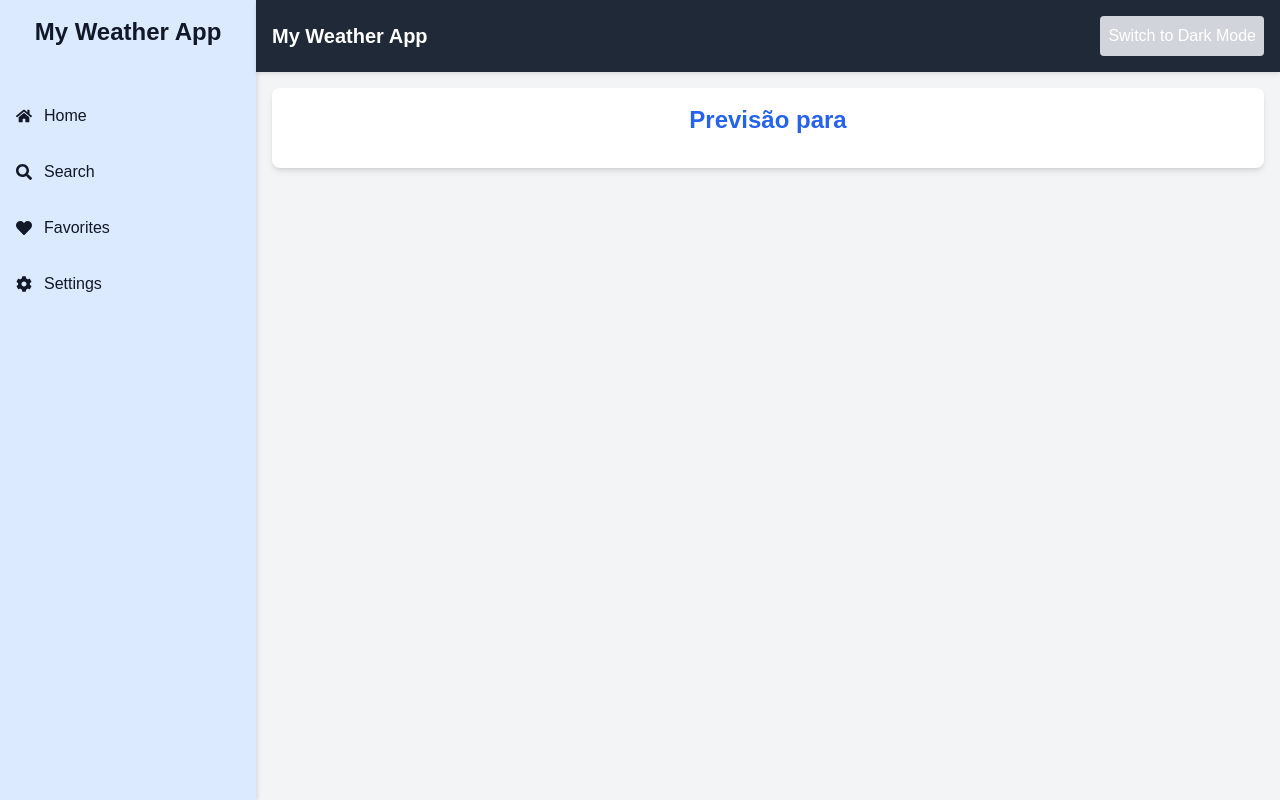
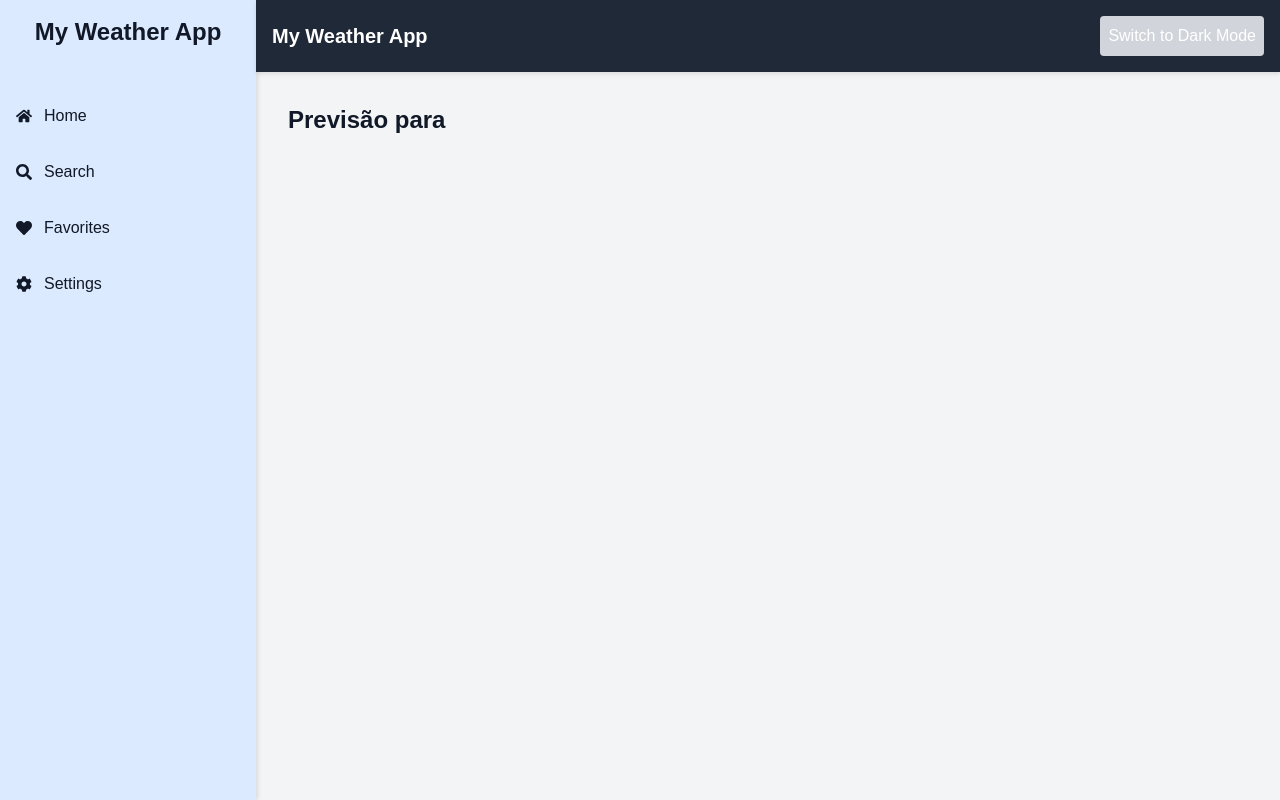
Before and after one commit to YuriVdSantos/My_weater_app, a Next.js app: page /forecast/sao_paulo in a window 1280 px wide. Built offline with nearby package versions, Linux system fonts and the light colour scheme; sample sign-in values are in the browser's storage.

Commit message:
Ajustes finais

```diff
--- a/app/forecast/sao_paulo/page.tsx
+++ b/app/forecast/sao_paulo/page.tsx
@@ -1,28 +1,15 @@
 'use client';
 
-import { useRouter } from 'next/navigation'; // Atualize para usar `next/navigation` para navegação
 import { useEffect, useState } from 'react';
+import { useSearchParams } from 'next/navigation'; // Importa useSearchParams da next/navigation
 import PrivateRoute from '../../components/PrivateRoute'; // Ajuste o caminho se necessário
 
-// Defina uma interface para os dados da previsão
-interface ForecastItem {
-  dt_txt: string;
-  main: { temp: number };
-  weather: Array<{ description: string }>;
-}
-
-interface ForecastData {
-  list: ForecastItem[];
-}
-
 const ForecastPage = () => {
-  const router = useRouter();
-  const [forecastData, setForecastData] = useState<ForecastData | null>(null);
+  const searchParams = useSearchParams(); // Usa useSearchParams para acessar os parâmetros de consulta
+  const cityName = searchParams.get('cityName') as string;
+  const [forecastData, setForecastData] = useState<any>(null);
   const [loading, setLoading] = useState(false);
   const [error, setError] = useState('');
-
-  // Access cityName from URL query params
-  const cityName = router.query.cityName as string;
 
   const API_KEY = '69125c609e5cab6c35bacd52b0ceb95b'; // Insira sua chave da API do OpenWeatherMap
 
@@ -54,16 +41,14 @@ const ForecastPage = () => {
   }, [cityName]);
 
   return (
-    <div className="p-4 bg-white dark:bg-gray-800 shadow-md rounded-lg">
-      <h1 className="text-2xl font-bold mb-4 text-center text-blue-600 dark:text-white">
-        Previsão para {cityName}
-      </h1>
-      {loading && <p className="text-center">Carregando...</p>}
-      {error && <p className="text-red-500 text-center">{error}</p>}
+    <div className="p-4">
+      <h1 className="text-2xl font-bold mb-4">Previsão para {cityName}</h1>
+      {loading && <p>Carregando...</p>}
+      {error && <p className="text-red-500">{error}</p>}
       {forecastData && (
         <div>
-          {forecastData.list.map((item, index) => (
-            <div key={index} className="mt-4 p-4 bg-gray-100 dark:bg-gray-700 rounded">
+          {forecastData.list.map((item: any, index: number) => (
+            <div key={index} className="mt-4 p-4 bg-gray-100 rounded">
               <p>Data: {item.dt_txt}</p>
               <p>Temperatura: {item.main.temp} °C</p>
               <p>Condição: {item.weather[0].description}</p>
```
